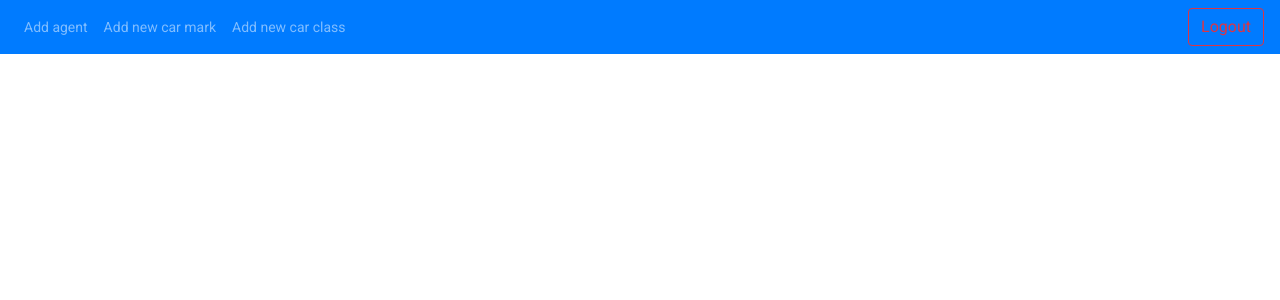
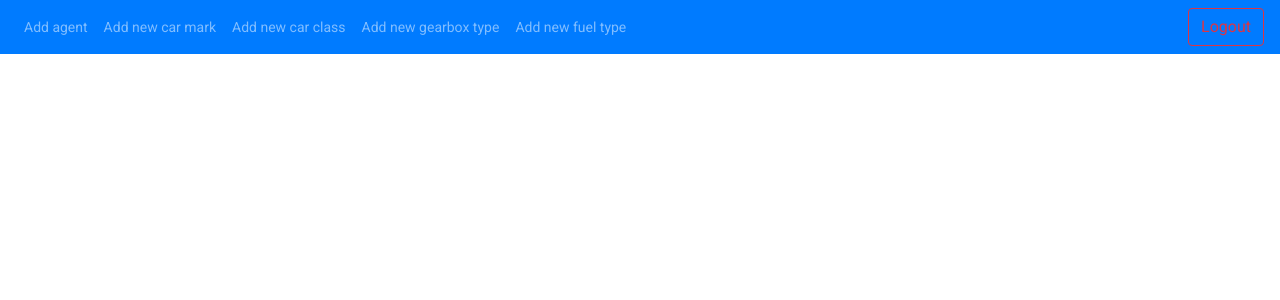
Before and after one commit to Duka997/XWS, an Angular app in the folder appFrontend/: page /homepageAdmin in a window 1280 px wide. Shown: the top 300 px of the page. Built offline with nearby package versions, Linux system fonts and the light colour scheme.

Commit message:
Update homepage-admin.component.html

```diff
--- a/appFrontend/src/app/header/homepage-admin/homepage-admin.component.html
+++ b/appFrontend/src/app/header/homepage-admin/homepage-admin.component.html
@@ -4,6 +4,8 @@
          <li class="nav-item">  <a class="nav-link" [routerLink]="['addAgent']">Add agent</a> </li>
           <li> <a class="nav-link" [routerLink]="['addCarMark']">Add new car mark</a> </li>
           <li> <a class="nav-link" [routerLink]="['addCarClass']">Add new car class</a> </li>
+          <li> <a class="nav-link" [routerLink]="['addGearboxType']">Add new gearbox type</a> </li>
+          <li> <a class="nav-link" [routerLink]="['addFuelType']">Add new fuel type</a> </li>
        </ul>
 
        <ul class="navbar-nav mr-right" style="float: right;">
```
